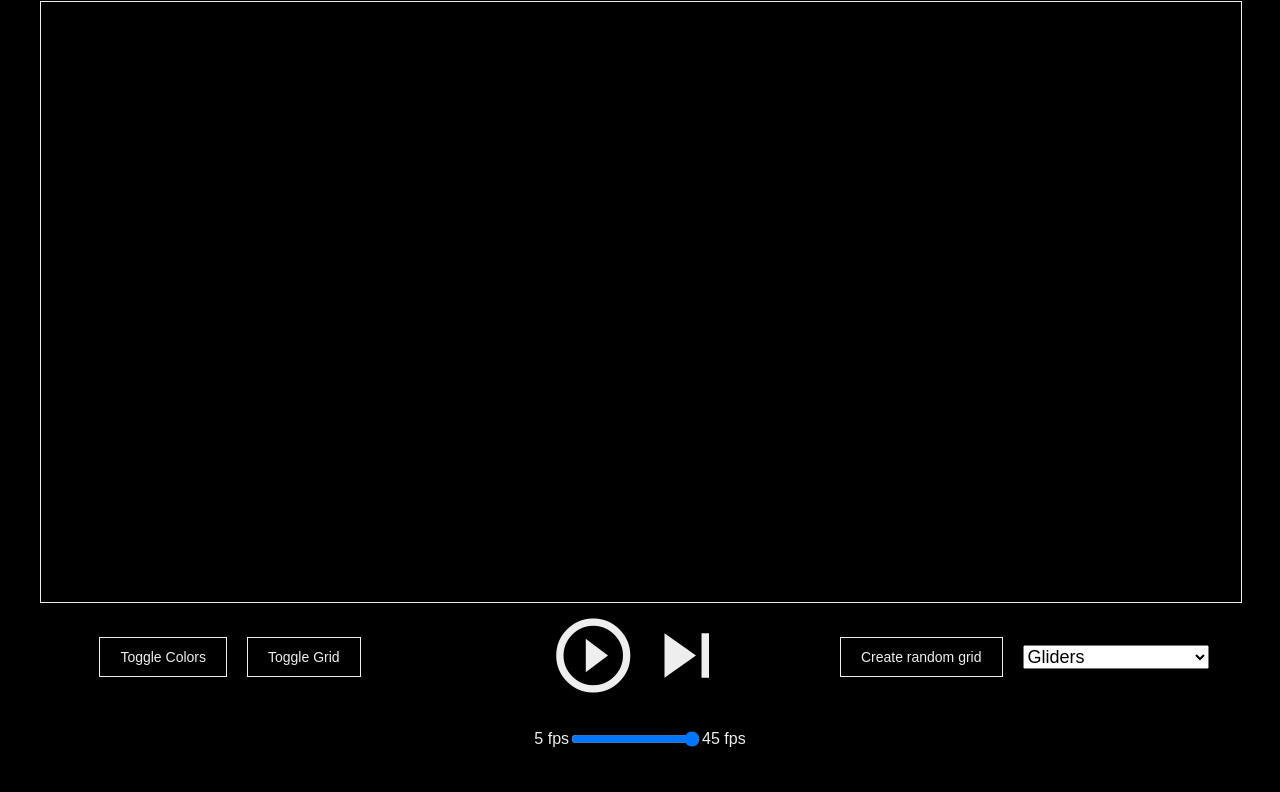
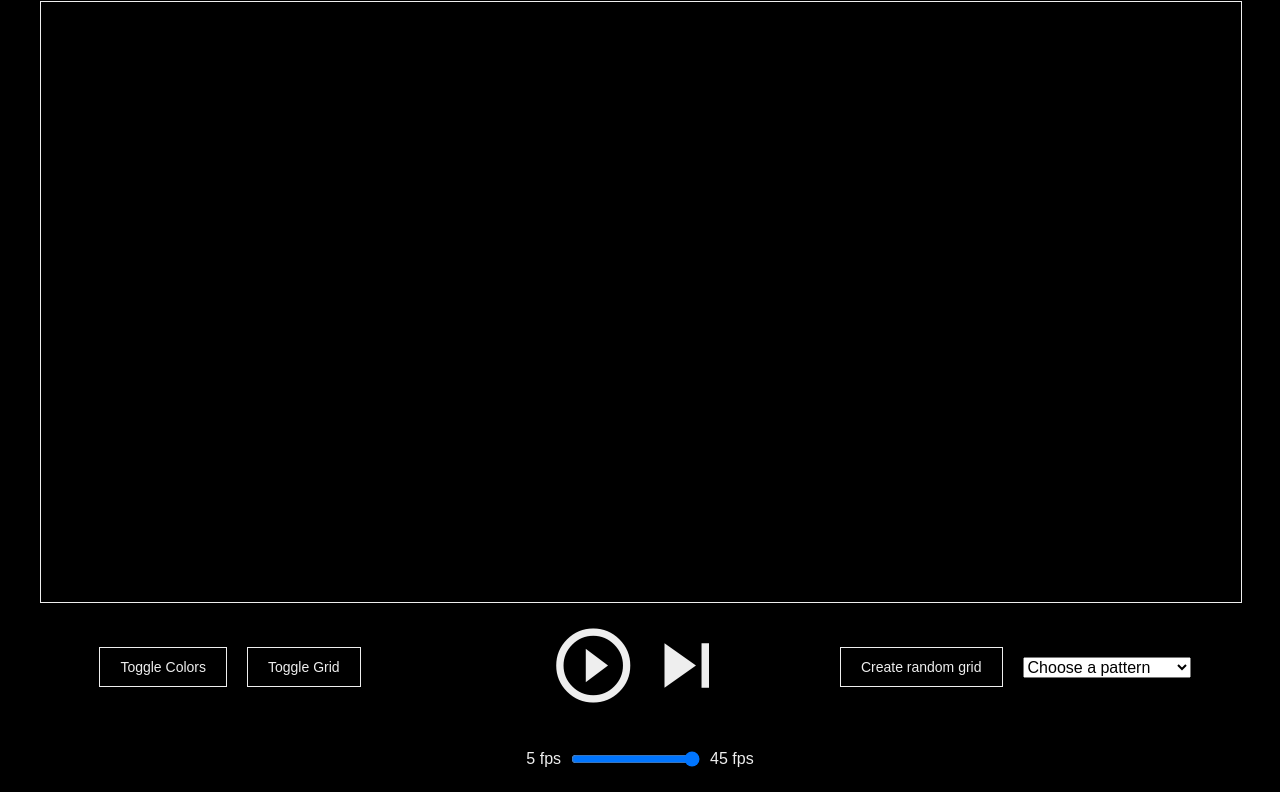
Before and after one commit to wangytangy/Conway-Game-of-Life, a website with bundled scripts: page index.html in a window 1280 px wide. Shown: the part 79-871 px from the top of the page. Built offline with nearby package versions, Linux system fonts and the light colour scheme; a script that the page names is missing.

Commit message:
Fix default pattern drop down menu option

```diff
--- a/css/style.css
+++ b/css/style.css
@@ -62,7 +62,7 @@ h1 {
 nav {
   display: flex;
   width: 1200px;
-  margin: 10px auto;
+  margin: 20px auto;
 }
 
 .button-menu {
@@ -112,12 +112,16 @@ i.block-button {
   margin-right: 20px;
 }
 
+select {
+  font-size: 16px;
+}
+
 .slider-container {
   color: #eee;
   display: flex;
   justify-content: center;
 }
 
-select {
-  font-size: 18px;
+#slider {
+  margin: 0 10px 0 10px;
 }
--- a/index.html
+++ b/index.html
@@ -31,6 +31,7 @@
       <div class="config-menu">
         <button type="button" id="random">Create random grid</button>
         <select class="configs-dropdown">
+          <option selected="selected">Choose a pattern</option>
           <option value="glider">Gliders</option>
           <option value="benchmark">Benchmark</option>
           <option value="beacon-maker">Beacon Maker</option>
```
